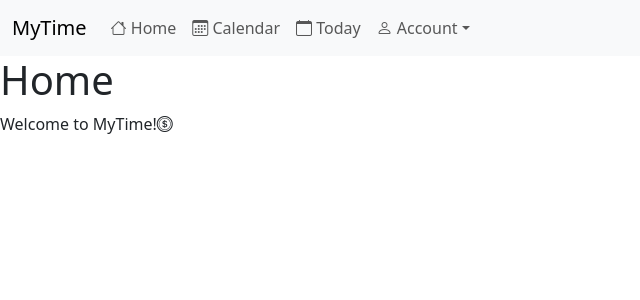
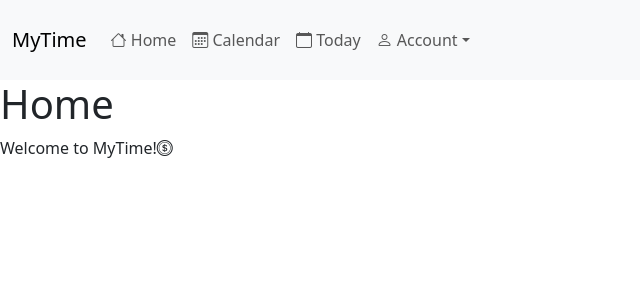
Before and after one commit to kegdotcom/MyTime, a React (Vite) app: page / in a window 1280 px wide. Shown: the top 300 px of the page, without its empty margins (0-640 px from the left). Built offline with nearby package versions, Linux system fonts and the light colour scheme.

Commit message:
added a Viewpane container component for pages

```diff
--- a/src/components/Nav.tsx
+++ b/src/components/Nav.tsx
@@ -12,6 +12,7 @@ function Nav({ darkMode = false, onToggleTheme }: NavProps) {
     <nav
       className="navbar navbar-expand-lg bg-body-tertiary"
       data-bs-theme={darkMode ? "dark" : "light"}
+      style={{ height: "10vh" }}
     >
       <div className="container-fluid">
         <Link className="navbar-brand" to="/">
--- /dev/null
+++ b/src/components/Viewpane.tsx
@@ -0,0 +1,16 @@
+import { ReactNode } from "react";
+
+interface ViewpaneProps {
+  darkMode?: boolean;
+  children?: ReactNode;
+}
+
+function Viewpane({ darkMode = false, children }: ViewpaneProps) {
+  return (
+    <div data-bs-theme={darkMode ? "dark" : "light"} style={{ height: "90vh" }}>
+      {children}
+    </div>
+  );
+}
+
+export default Viewpane;
--- a/src/pages/home.tsx
+++ b/src/pages/home.tsx
@@ -1,14 +1,19 @@
 import Icon from "../components/Icon";
+import Viewpane from "../components/Viewpane";
 
-function Home() {
+interface HomeProps {
+  darkMode?: boolean;
+}
+
+function Home({ darkMode = false }: HomeProps) {
   return (
-		<>
+    <Viewpane darkMode={darkMode}>
       <h1>Home</h1>
       <p>
         Welcome to MyTime!
         <Icon name="coin" />
       </p>
-		</>
+    </Viewpane>
   );
 }
 
```
Lines whose indentation alone changed are shown as unchanged.
